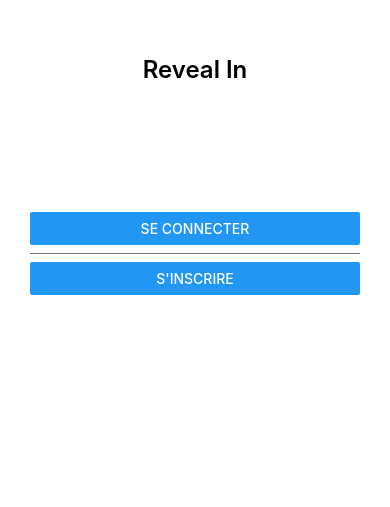
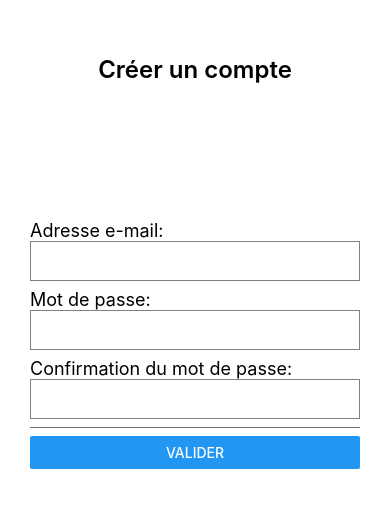
Before and after one commit to revealin/mobile-app, a React Native app: screen / in a window 390 px wide. Shown: the part 105-612 px from the top of the page. Built offline with nearby package versions, Linux system fonts and the light colour scheme; what react-native would draw is missing.

Commit message:
Authentification

```diff
--- a/App.tsx
+++ b/App.tsx
@@ -7,11 +7,11 @@
  */
 
 import React from 'react';
-import { PageAuthentication } from './src/features/authentication/authentication';
+import { PageAuthentication, PageCreateAccount, PageAccount } from './src/features/authentication/authentication';
 
 const App: () => React$Node = () => {
   return (
-    <PageAuthentication />
+    <PageCreateAccount />
   );
 };
 
--- a/src/features/authentication/authentication.tsx
+++ b/src/features/authentication/authentication.tsx
@@ -1,11 +1,14 @@
 import React, { Component } from 'react';
-import { View, Text, Button, Alert, ToastAndroid, TouchableHighlight, Image } from 'react-native';
+import { View, Text, TextInput, Button, Alert } from 'react-native';
 import { AuthenticationStyles, TriangleCorner } from '../../styles/authentication/style'
+import { Styles } from '../../styles/style';
 
+// Home page for new user
+// He has choice for connect or create his account
 export class PageAuthentication extends Component {
     render() {
         return (
-            <View style={AuthenticationStyles.body}>
+            <View style={Styles.body}>
                 <TitleAuthentication />
                 <ButtonConnect />
             </View>
@@ -16,8 +19,8 @@ export class PageAuthentication extends Component {
 class TitleAuthentication extends Component {
     render() {
         return (
-            <View style={AuthenticationStyles.sectionContainer}>
-                <Text style={AuthenticationStyles.title}>Reveal In</Text>
+            <View style={Styles.sectionContainer}>
+                <Text style={Styles.title}>Reveal In</Text>
             </View>
         )
     }
@@ -32,7 +35,7 @@ class ButtonConnect extends Component {
                         title="Se connecter"
                         onPress={() => Alert.alert('connect')}
                     />
-                <View style={AuthenticationStyles.separator} />
+                <View style={Styles.separator} />
                     <Button
                         title="S'inscrire"
                         onPress={() => Alert.alert('incription')}
@@ -42,3 +45,104 @@ class ButtonConnect extends Component {
         )
     }
 }
+
+// End Home Page
+
+// Page Connexion
+// He can connect with his account
+export class PageAccount extends Component {
+    render() {
+        return (
+            <View style={Styles.body}>
+                <ConnexionAccount />
+            </View>
+        )
+    }
+}
+
+export class ConnexionAccount extends Component {
+    render() {
+        return (
+            <>
+            <View style={Styles.sectionContainer}>
+                <Text style={Styles.title}>Se connecter</Text>
+            </View>
+            <View style={{flex: 3, marginLeft: 30, marginRight: 30, marginBottom: 100}}>
+                <Text style={Styles.content}>Adresse:</Text>
+                <TextInput
+                    style={{ height: 40, borderColor: 'gray', borderWidth: 1 }}
+                    //   onChangeText={text => onChangeText(text)}
+                    //   value={value}
+                />
+                <Text style={Styles.content}>Mot de passe:</Text>
+                <TextInput
+                    style={{ height: 40, borderColor: 'gray', borderWidth: 1 }}
+                    //   onChangeText={text => onChangeText(text)}
+                    //   value={value}
+                    secureTextEntry={true}
+                />
+
+                <View style={Styles.separator} />
+
+                <Button
+                    title="Valider"
+                    onPress={() => Alert.alert('Left button pressed')}
+                />
+            </View>
+            </>
+        )
+    }
+}
+
+// Create account
+// He can create his account
+export class PageCreateAccount extends Component {
+    render() {
+        return (
+            <View style={Styles.body}>
+                <CreateAccount />
+            </View>
+        )
+    }
+}
+
+export class CreateAccount extends Component {
+    render() {
+        return (
+            <>
+            <View style={Styles.sectionContainer}>
+                <Text style={Styles.title}>Créer un compte</Text>
+            </View>
+            <View style={{flex: 3, marginLeft: 30, marginRight: 30, marginBottom: 100}}>
+                <Text style={Styles.content}>Adresse e-mail:</Text>
+                <TextInput
+                    style={{ height: 40, borderColor: 'gray', borderWidth: 1 }}
+                    //   onChangeText={text => onChangeText(text)}
+                    //   value={value}
+                />
+                <Text style={Styles.content}>Mot de passe:</Text>
+                <TextInput
+                    style={{ height: 40, borderColor: 'gray', borderWidth: 1 }}
+                    //   onChangeText={text => onChangeText(text)}
+                    //   value={value}
+                    secureTextEntry={true}
+                />
+                <Text style={Styles.content}>Confirmation du mot de passe:</Text>
+                <TextInput
+                    style={{ height: 40, borderColor: 'gray', borderWidth: 1 }}
+                    //   onChangeText={text => onChangeText(text)}
+                    //   value={value}
+                    secureTextEntry={true}
+                />
+
+                <View style={Styles.separator} />
+
+                <Button
+                    title="Valider"
+                    onPress={() => Alert.alert('Left button pressed')}
+                />
+            </View>
+            </>
+        )
+    }
+}
--- a/src/styles/authentication/style.tsx
+++ b/src/styles/authentication/style.tsx
@@ -8,30 +8,8 @@ export const AuthenticationStyles = StyleSheet.create({
         position: 'absolute',
         right: 0,
     },
-    body: {
-        flex: 1,
-        backgroundColor: Colors.white,
-    },
-    sectionContainer: {
-        flex: 2,
-        justifyContent: 'center',
-        alignItems: 'center',
-        marginTop: 32,
-        paddingHorizontal: 24,
-    },
-    title: {
-        fontSize: 24,
-        fontWeight: '600',
-        color: Colors.black,
-    },
-    sectionDescription: {
-        marginTop: 8,
-        fontSize: 18,
-        fontWeight: '400',
-        color: Colors.dark,
-    },
     highlight: {
-        fontWeight: '700',
+        fontWeight: '700',<)
     },
     footer: {
         color: Colors.dark,
@@ -41,11 +19,6 @@ export const AuthenticationStyles = StyleSheet.create({
         paddingRight: 12,
         textAlign: 'right',
     },
-    separator: {
-        marginVertical: 8,
-        borderBottomColor: '#737373',
-        borderBottomWidth: StyleSheet.hairlineWidth,
-      },
   });
 
 export const TriangleCorner = StyleSheet.create({
@@ -66,7 +39,3 @@ export const TriangleCorner = StyleSheet.create({
         transform: [ {rotate: '180deg'} ]
     },
 });
-
-export const TriangleCornerRight = StyleSheet.create({
-
-});
--- /dev/null
+++ b/src/styles/style.tsx
@@ -0,0 +1,32 @@
+import { StyleSheet } from 'react-native';
+import { Colors} from 'react-native/Libraries/NewAppScreen';
+
+export const Styles = StyleSheet.create({
+    body: {
+        flex: 1,
+        backgroundColor: Colors.white,
+    },
+    sectionContainer: {
+        flex: 2,
+        justifyContent: 'center',
+        alignItems: 'center',
+        marginTop: 32,
+        paddingHorizontal: 24,
+    },
+    title: {
+        fontSize: 24,
+        fontWeight: '600',
+        color: Colors.black,
+    },
+    content: {
+        marginTop: 8,
+        fontSize: 18,
+        fontWeight: '400',
+        color: Colors.dark,
+    },
+    separator: {
+        marginVertical: 8,
+        borderBottomColor: '#737373',
+        borderBottomWidth: StyleSheet.hairlineWidth,
+      },
+});
```
